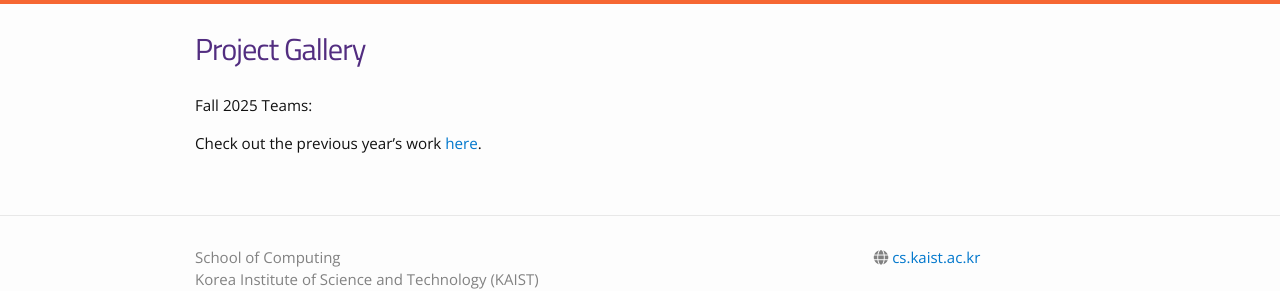
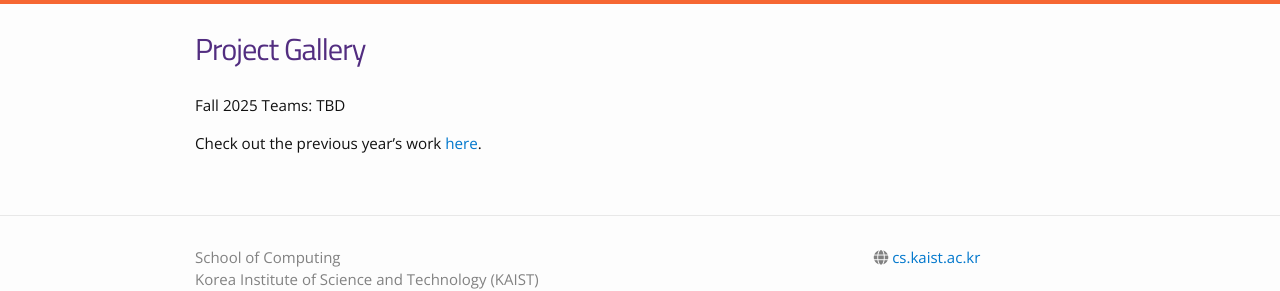
Before and after one commit to cstl-kaist/cs473-2025-fall, a Jekyll site: the page built from gallery.md, in a window 1280 px wide. Shown: the part 142-433 px from the top of the page. Built offline with Jekyll 4.4.1, drawn with Linux system fonts in a browser that asks for light colours; nearby versions of some CDN libraries.

Commit message:
Updating gallery?

```diff
--- a/gallery.md
+++ b/gallery.md
@@ -4,7 +4,6 @@ title: Project Gallery
 permalink: /gallery/
 ---
 
-Fall 2025 Teams:
+Fall 2025 Teams: TBD
 
-
-Check out the previous year's work [here](https://cstl-kaist.github.io/cs473-2024-fall/gallery/).
+Check out the previous year's work [here](https://social.kixlab.org/projects).
```
